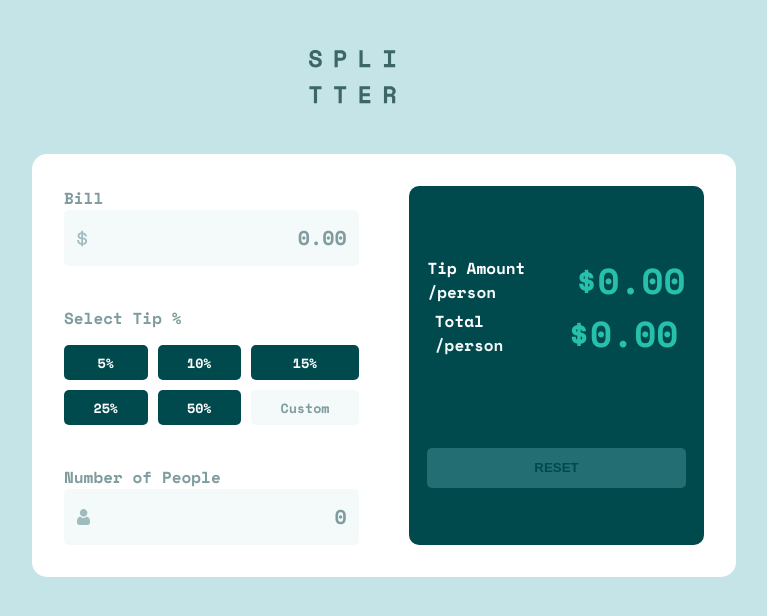
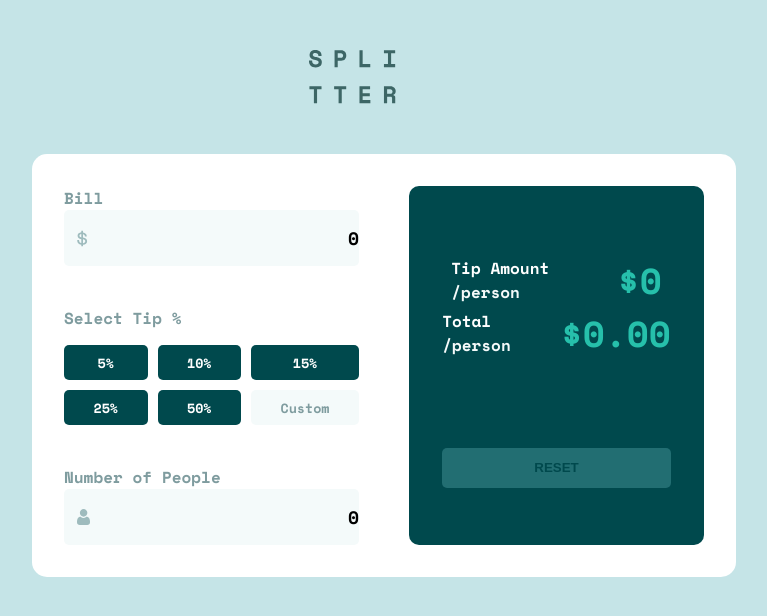
Before and after one commit to 3nitan/react-js-tip-calculator, a React (Create React App) app: page / in a window 1280 px wide. Shown: the top 616 px of the page, without its empty margins (288-1055 px from the left). Built offline with nearby package versions, Linux system fonts and the light colour scheme.

Commit message:
logical funtionality

```diff
--- a/src/App.js
+++ b/src/App.js
@@ -1,7 +1,37 @@
 import './App.css';
+import { useState } from 'react';
 // import Header from './components/header';
 
 function App() {
+  const [bill, setBill] = useState(0);
+  const [tipPercentage, setTipPercentage] = useState(0);
+  const [numOfPeople, setNumOfPeople] = useState(0);
+
+  const handleBillChange = (e) => {
+    setBill(parseFloat(e.target.value));
+  };
+
+  const handleTipPercentageChange = (percentage) => {
+    setTipPercentage(percentage);
+  };
+
+  const handleNumOfPeopleChange = (e) => {
+    setNumOfPeople(parseInt(e.target.value));
+  };
+
+  const calculateTipAmount = () => {
+    if (numOfPeople === 0) {
+      return 0;
+    }
+    const tipAmount = (bill * (tipPercentage / 100)) / numOfPeople;
+    return tipAmount.toFixed(2);
+  };
+
+  const calculateTotalAmount = () => {
+    const totalAmount = bill + bill * (tipPercentage / 100);
+    return totalAmount.toFixed(2);
+  };
+
   return (
     <div className='App'>
       <header>
@@ -14,19 +44,54 @@ function App() {
             <label>Bill</label>
             <br />
             <img src='/assets/icon-dollar.svg' alt='dollar icon' />
-            <input type='number' placeholder='0.00 ' />
+            <input
+              type='number'
+              placeholder='0.00 '
+              value={bill}
+              onChange={handleBillChange}
+            />
           </div>
 
           <div className='form-tip'>
             <label>Select Tip %</label>
             <br />
             <div className='btn-container'>
-              <button className='tip-btn'>5%</button>
-              <button className='tip-btn'>10%</button>
-              <button className='tip-btn'>15%</button>
-              <button className='tip-btn'>25%</button>
-              <button className='tip-btn'>50%</button>
-              <button className='custom-tip'>Custom</button>
+              <button
+                className='tip-btn'
+                onClick={() => handleTipPercentageChange(5)}
+              >
+                5%
+              </button>
+              <button
+                className='tip-btn'
+                onClick={() => handleTipPercentageChange(10)}
+              >
+                10%
+              </button>
+              <button
+                className='tip-btn'
+                onClick={() => handleTipPercentageChange(15)}
+              >
+                15%
+              </button>
+              <button
+                className='tip-btn'
+                onClick={() => handleTipPercentageChange(25)}
+              >
+                25%
+              </button>
+              <button
+                className='tip-btn'
+                onClick={() => handleTipPercentageChange(50)}
+              >
+                50%
+              </button>
+              <button
+                className='custom-tip'
+                onClick={() => setTipPercentage(0)}
+              >
+                Custom
+              </button>
             </div>
           </div>
 
@@ -34,7 +99,13 @@ function App() {
             <label>Number of People</label>
             <br />
             <img src='/assets/icon-person.svg' alt='' />
-            <input type='number' placeholder='0 ' required />
+            <input
+              type='number'
+              placeholder='0 '
+              value={numOfPeople}
+              onChange={handleNumOfPeopleChange}
+              required
+            />
           </div>
         </form>
         <div className='output-container'>
@@ -46,7 +117,7 @@ function App() {
                 <span className='output-subtitle'>/person</span>
               </p>
 
-              <p className='output-value'>$0.00</p>
+              <p className='output-value'>${calculateTipAmount()}</p>
             </div>
 
             <div className='output'>
@@ -55,10 +126,19 @@ function App() {
                 <br />
                 <span className='output-subtitle'>/person</span>
               </p>
-              <p className='output-value'>$0.00</p>
+              <p className='output-value'>${calculateTotalAmount()}</p>
             </div>
 
-            <button className='reset-btn'>RESET</button>
+            <button
+              className='reset-btn'
+              onClick={() => {
+                setBill(0);
+                setTipPercentage(0);
+                setNumOfPeople(0);
+              }}
+            >
+              RESET
+            </button>
           </div>
         </div>
       </div>
```
